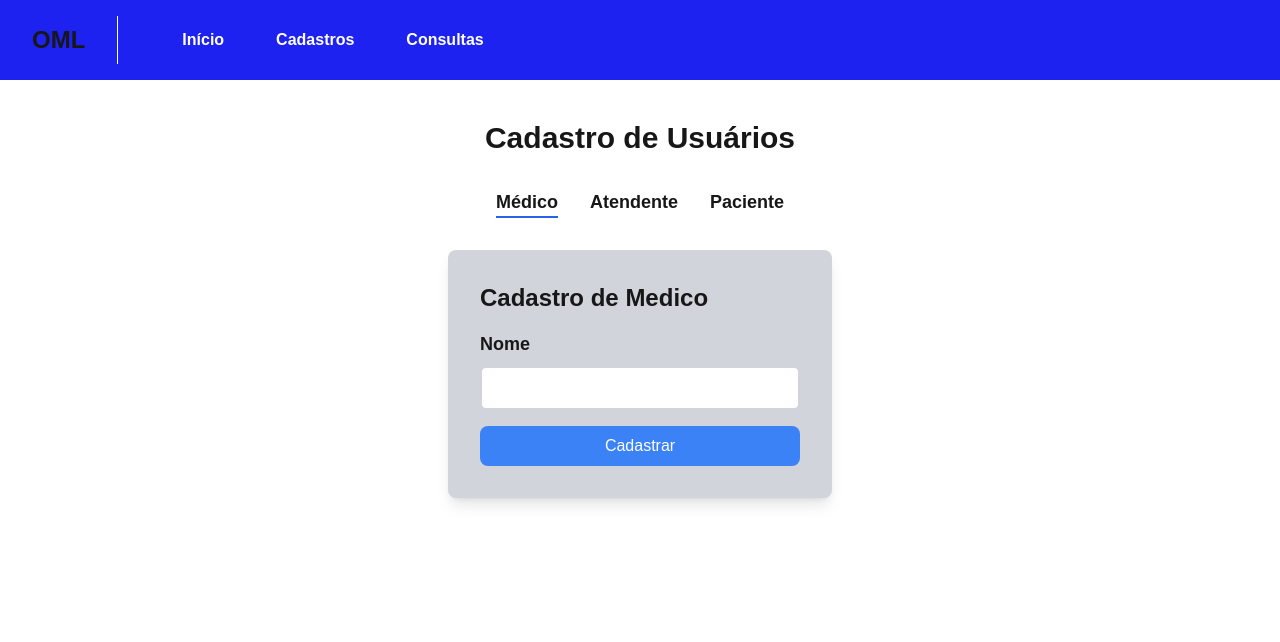
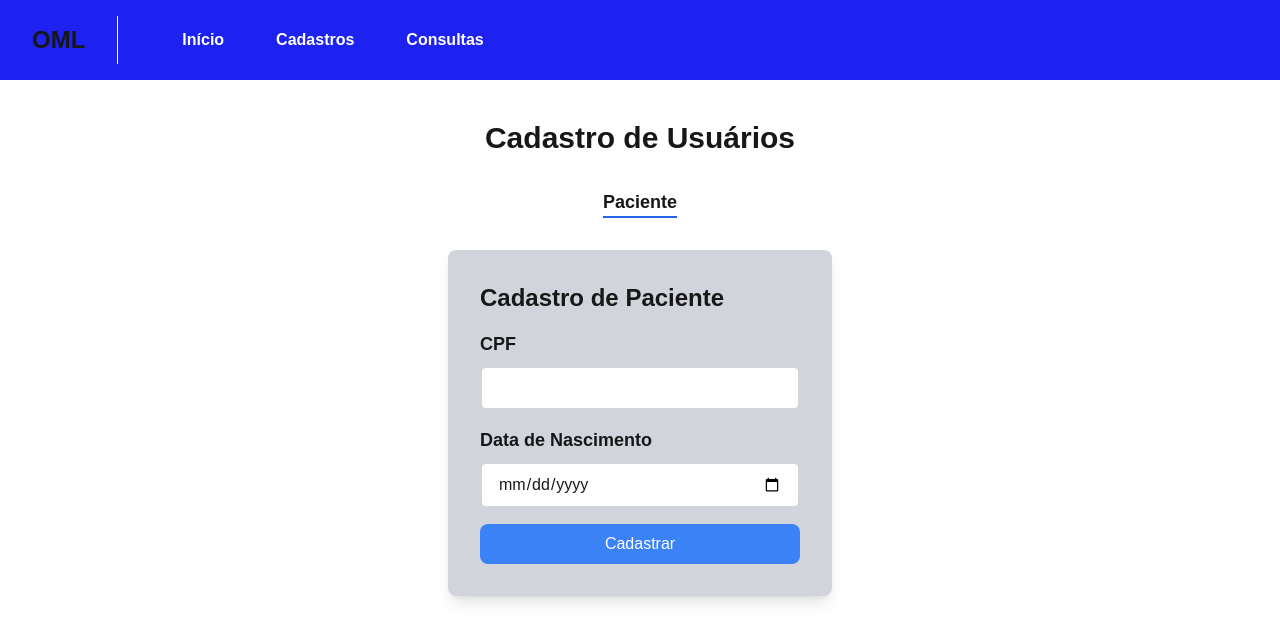
Before and after one commit to joaovitormgv/OML-Clinica-frontend, a Next.js app: page /pages/admin/adicionarUsuarios in a window 1280 px wide. Shown: the top 642 px of the page. Built offline with nearby package versions, Linux system fonts and the light colour scheme.

Commit message:
fix: organizar tela adicionarUsuario
dinamicidade conforme cargo do usuário

```diff
--- a/src/app/pages/admin/adicionarUsuarios/page.tsx
+++ b/src/app/pages/admin/adicionarUsuarios/page.tsx
@@ -1,5 +1,5 @@
 "use client";
-import React, { useState } from "react";
+import React, { use, useState, useEffect } from "react";
 
 interface FormField {
   label: string;
@@ -8,11 +8,15 @@ interface FormField {
 }
 
 const UserAdminPage = () => {
+  const [selectedUserType, setSelectedUserType] = useState<string>("paciente");
+  const [userRole, setUserRole] = useState<string | null>(null);
+  const [formData, setFormData] = useState<Record<string, string>>({});
+
   // Estado para armazenar o tipo de usuário selecionado e os dados do formulário
-  const [selectedUserType, setSelectedUserType] = useState<
-    "medico" | "atendente" | "paciente"
-  >("medico");
-  const [formData, setFormData] = useState<Record<string, string>>({});
+  useEffect(() => {
+    const role = localStorage.getItem("userCargo");
+    setUserRole(role);
+  }, []);
 
   // Definindo campos com base no tipo de usuário
   const userFields: Record<string, FormField[]> = {
@@ -37,7 +41,7 @@ const UserAdminPage = () => {
   // Função para enviar o formulário
   const handleSubmit = (e: React.FormEvent<HTMLFormElement>) => {
     e.preventDefault();
-    console.log(`Cadastro de ${selectedUserType}:`, formData);
+    console.log(`Cadastro de ${selectedUserType}:`, FormData);
     // Aqui você pode adicionar a lógica de envio de dados
   };
 
@@ -49,29 +53,30 @@ const UserAdminPage = () => {
       {/* Barra de navegação para selecionar o tipo de usuário */}
       <div className="mb-8 flex space-x-8 text-lg font-semibold">
         <span
+          onClick={() => setSelectedUserType("paciente")}
+          className={`cursor-pointer ${selectedUserType === "paciente" ? "border-b-2 border-blue-600" : ""
+            }`}
+        >
+          Paciente
+        </span>
+        { userRole === "Administrador" && (
+        <>
+          <span
           onClick={() => setSelectedUserType("medico")}
-          className={`cursor-pointer ${
-            selectedUserType === "medico" ? "border-b-2 border-blue-600" : ""
-          }`}
+          className={`cursor-pointer ${selectedUserType === "medico" ? "border-b-2 border-blue-600" : ""
+            }`}
         >
           Médico
         </span>
         <span
           onClick={() => setSelectedUserType("atendente")}
-          className={`cursor-pointer ${
-            selectedUserType === "atendente" ? "border-b-2 border-blue-600" : ""
-          }`}
+          className={`cursor-pointer ${selectedUserType === "atendente" ? "border-b-2 border-blue-600" : ""
+            }`}
         >
           Atendente
         </span>
-        <span
-          onClick={() => setSelectedUserType("paciente")}
-          className={`cursor-pointer ${
-            selectedUserType === "paciente" ? "border-b-2 border-blue-600" : ""
-          }`}
-        >
-          Paciente
-        </span>
+        </>
+        )}
       </div>
 
       {/* Formulário dinâmico */}
```
